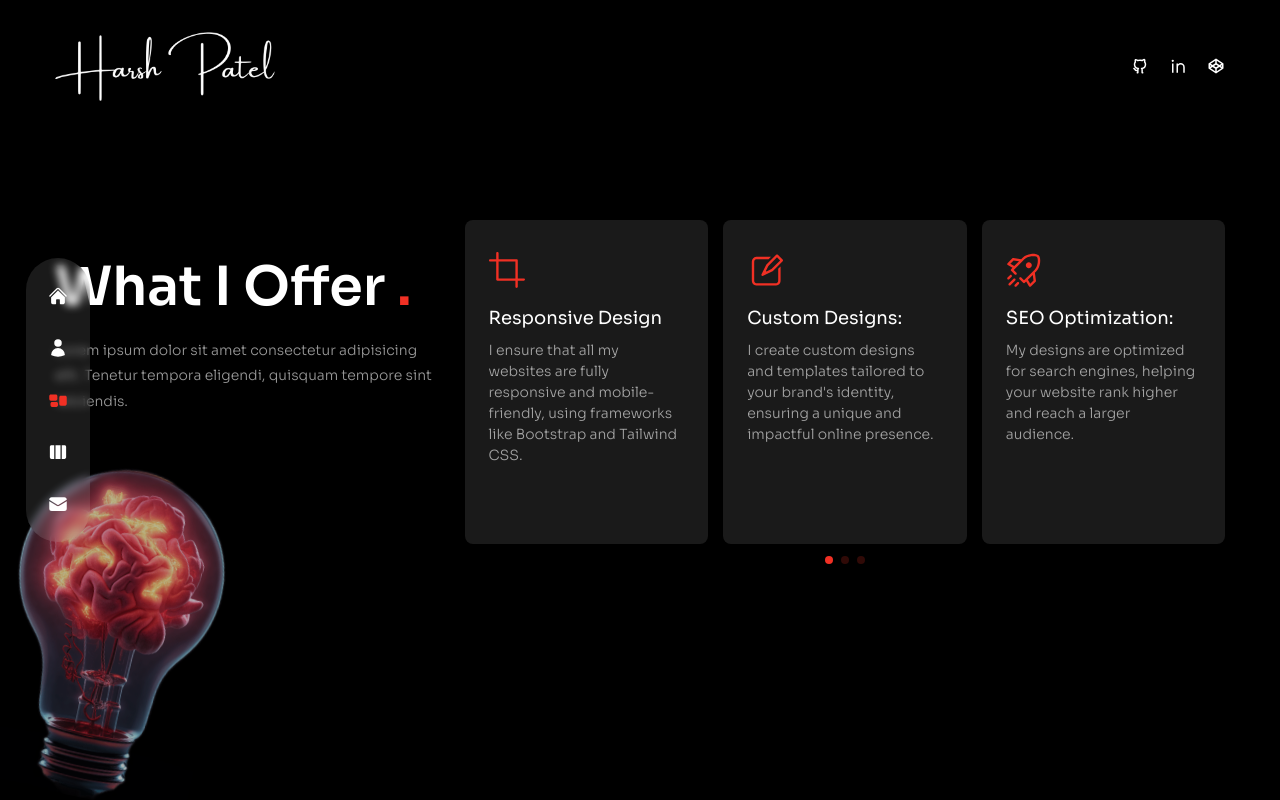
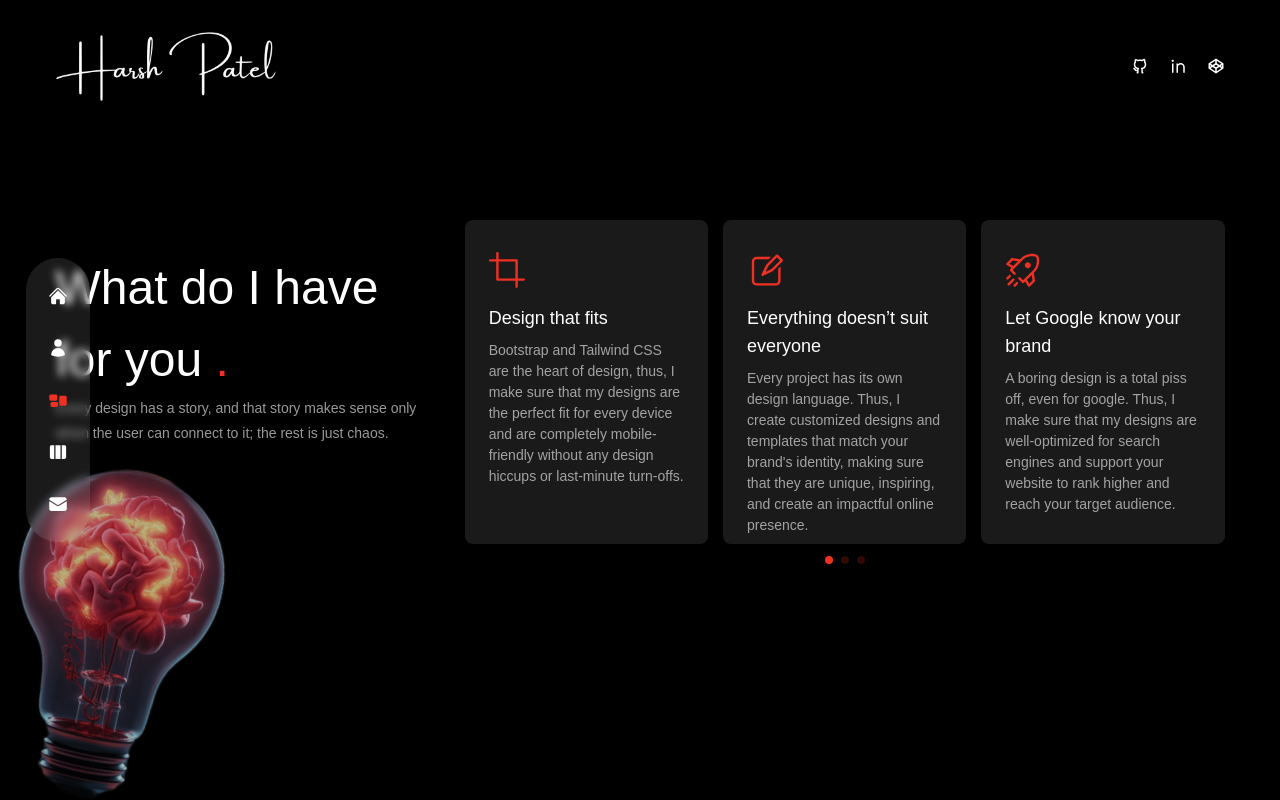
Before and after one commit to harsh4477/new-modern-portfolio, a Next.js app: page /services in a window 1280 px wide. Built offline with nearby package versions, Linux system fonts and the light colour scheme.

Commit message:
content change

```diff
--- a/components/Layout.jsx
+++ b/components/Layout.jsx
@@ -1,20 +1,18 @@
-import { Sora } from "next/font/google";
+// import { Sora } from "next/font/google";
 import Head from "next/head";
 import Header from "../components/Header";
 import Nav from "../components/Nav";
 
-// setup font
-const sora = Sora({
-  subsets: ["latin"],
-  variable: "--font-sora",
-  weight: ["100", "200", "300", "400", "500", "600", "700", "800"],
-});
+// // setup font
+// const sora = Sora({
+//   subsets: ["latin"],
+//   variable: "--font-sora",
+//   weight: ["100", "200", "300", "400", "500", "600", "700", "800"],
+// });
 
 const Layout = ({ children }) => {
   return (
-    <main
-      className={`page bg-site text-white bg-cover bg-no-repeat ${sora.variable} font-sora relative`}
-    >
+    <main className={`page bg-site text-white bg-cover bg-no-repeat relative`}>
       <Head>
         <title>HarshPatel | Portfolio</title>
         <meta name="description" content="" />
--- a/components/Nav.jsx
+++ b/components/Nav.jsx
@@ -12,10 +12,10 @@ import {
 
 // nav data
 export const navData = [
-  { name: "home", path: "/", Icon: HiHome },
-  { name: "about", path: "/about", Icon: HiUser },
-  { name: "What I Offer", path: "/services", Icon: HiRectangleGroup },
-  { name: "work", path: "/work", Icon: HiViewColumns },
+  { name: "Home", path: "/", Icon: HiHome },
+  { name: "About", path: "/about", Icon: HiUser },
+  { name: "Services", path: "/services", Icon: HiRectangleGroup },
+  { name: "Work", path: "/work", Icon: HiViewColumns },
   {
     name: "contact",
     path: "/contact",
--- a/components/ServiceSlider.jsx
+++ b/components/ServiceSlider.jsx
@@ -18,33 +18,33 @@ import "swiper/css/pagination";
 const serviceData = [
   {
     Icon: RxCrop,
-    title: "Responsive Design",
+    title: "Design that fits",
     description:
-      "I ensure that all my websites are fully responsive and mobile-friendly, using frameworks like Bootstrap and Tailwind CSS.",
+      "Bootstrap and Tailwind CSS are the heart of design, thus, I make sure that my designs are the perfect fit for every device and are completely mobile-friendly without any design hiccups or last-minute turn-offs.",
   },
   {
     Icon: RxPencil2,
-    title: "Custom Designs:",
+    title: "Everything doesn’t suit everyone",
     description:
-      "I create custom designs and templates tailored to your brand's identity, ensuring a unique and impactful online presence.",
+      "Every project has its own design language. Thus, I create customized designs and templates that match your brand's identity, making sure that they are unique, inspiring, and create an impactful online presence.",
   },
   {
     Icon: RxRocket,
-    title: "SEO Optimization:",
+    title: "Let Google know your brand",
     description:
-      "My designs are optimized for search engines, helping your website rank higher and reach a larger audience.",
+      "A boring design is a total piss off, even for google. Thus, I make sure that my designs are well-optimized for search engines and support your website to rank higher and reach your target audience.",
   },
   {
     Icon: RxClock,
-    title: "Fast Turnaround:",
+    title: "Get yourself running in no time",
     description:
-      "I deliver high-quality work quickly, so your website is up and running in no time.",
+      "A designer is never off duty. I understand how important it is for your brand to fix design issues. Thus, I make sure that the high-quality work is delivered to you in no time.",
   },
   {
     Icon: RxFileText,
-    title: "Project Management:",
+    title: "Perfection is the key",
     description:
-      "From start to finish, I manage your project with regular communication and updates to ensure your vision is brought to life.",
+      "From planning to execution, I make sure that your dream project is accomplished on time with proper communication, documentation, and collaboration, well-suited for your target audience.",
   },
 ];
 
--- a/pages/about/index.jsx
+++ b/pages/about/index.jsx
@@ -83,10 +83,10 @@ const About = () => {
             initial="hidden"
             animate="show"
             exit="hidden"
-            className="h2"
+            className="text-5xl leading-normal"
           >
-            Captivating <span className="text-accent">stories</span> birth
-            magnificent designs.
+            Where words fail <span className="text-accent">Your design</span>{" "}
+            Outshines
           </motion.h2>
           <motion.p
             variants={fadeIn("right", 0.4)}
@@ -94,9 +94,12 @@ const About = () => {
             animate="show"
             className="max-w-[500px] mx-auto xl:mx-0 mb-6 xl:mb-12 px-2 xl:px-0"
           >
-            10 years ago, I begin freelancing as a developer. Since then, I've
-            done remote work for agencies, consulted for startups, and
-            collabrated on digital products for business and consumer use.
+            Design is the creative edge that speaks volumes for your brand. A
+            decade ago, when I started this journey, all I had was vision and a
+            dedication to building brands that not only appear but also reflect
+            your core values, unique selling point, and experience. Throughout
+            this journey, I have worked end-to-end, from shaping a brand to
+            nurturing it.
           </motion.p>
           <motion.div
             variants={fadeIn("right", 0.6)}
--- a/pages/contact/index.jsx
+++ b/pages/contact/index.jsx
@@ -69,10 +69,20 @@ const Contact = () => {
             initial="hidden"
             animate="show"
             exit="hidden"
-            className="h2 text-center mb-12"
+            className="text-5xl text-center leading-normal mb-12"
           >
-            Let's <span className="text-accent">connect.</span>
+            Discuss your next
+            <br /> <span className="text-accent">Dream Project</span>
           </motion.h2>
+          {/* <motion.p
+            variants={fadeIn("up", 0.3)}
+            initial="hidden"
+            animate="show"
+            exit="hidden"
+            className="mb-10 xl:mb-16 z-50 text-center"
+          >
+            Discuss your next dream project
+          </motion.p> */}
           <motion.div
             variants={fadeIn("up", 0.4)}
             initial="hidden"
--- a/pages/index.jsx
+++ b/pages/index.jsx
@@ -19,10 +19,11 @@ const Home = () => {
               initial="hidden"
               animate="show"
               exit="hidden"
-              className="h1 z-50"
+              className="h1 z-50 mb-3"
             >
-              Transforming Ideas <br /> Into{" "}
-              <span className="text-accent">Digital Reality</span>
+              Your Ideas,
+              {/* <br />  */}
+              <span className="text-accent"> My Creativity</span>
             </motion.h1>
 
             {/* subtitle */}
@@ -33,10 +34,10 @@ const Home = () => {
               exit="hidden"
               className="max-w-sm xl:max-w-xl mx-auto xl:mx-0 mb-10 xl:mb-16 z-50"
             >
-              Lorem ipsum dolor sit amet consectetur, adipisicing elit.
-              Voluptate, exercitationem harum, quia nulla temporibus deleniti
-              libero veniam vero beatae numquam ducimus illum ab similique ipsam
-              tempore fugit quod laudantium debitis.
+              Making the user experience better, one screen at a time. Blending
+              stories with futuristic designs since 2014. Product designer and
+              developer keen to transform your brand with user-friendly,
+              intuitive, unique, and eye-catching designs.
             </motion.p>
 
             {/* btn */}
--- a/pages/services/index.jsx
+++ b/pages/services/index.jsx
@@ -19,9 +19,9 @@ const Services = () => {
               initial="hidden"
               animate="show"
               exit="hidden"
-              className="h2 xl:mt-8"
+              className="text-5xl leading-normal xl:mt-8"
             >
-              What I Offer <span className="text-accent">.</span>
+              What do I have for you <span className="text-accent">.</span>
             </motion.h2>
             <motion.p
               variants={fadeIn("up", 0.4)}
@@ -30,8 +30,8 @@ const Services = () => {
               exit="hidden"
               className="mb-4 max-w-[400px] mx-auto lg:mx-0"
             >
-              Lorem ipsum dolor sit amet consectetur adipisicing elit. Tenetur
-              tempora eligendi, quisquam tempore sint reiciendis.
+              Every design has a story, and that story makes sense only when the
+              user can connect to it; the rest is just chaos.
             </motion.p>
           </div>
 
--- a/pages/work/index.jsx
+++ b/pages/work/index.jsx
@@ -18,9 +18,10 @@ const Work = () => {
               initial="hidden"
               animate="show"
               exit="hidden"
-              className="h2 xl:mt-12"
+              className="text-5xl leading-normal xl:mt-12"
             >
-              My work <span className="text-accent">.</span>
+              A sneak peek into my designs
+              <span className="text-accent">.</span>
             </motion.h2>
             <motion.p
               variants={fadeIn("up", 0.4)}
@@ -29,8 +30,7 @@ const Work = () => {
               exit="hidden"
               className="mb-4 max-w-[400px] mx-auto lg:mx-0 pl-0 lg:pl-11 xl:pl-0"
             >
-              Lorem ipsum dolor sit amet consectetur adipisicing elit. Tenetur
-              tempora eligendi, quisquam tempore sint reiciendis.
+              Browse my favourite creations.
             </motion.p>
           </div>
 
--- a/styles/globals.css
+++ b/styles/globals.css
@@ -1,6 +1,7 @@
 @tailwind base;
 @tailwind components;
 @tailwind utilities;
+@import url("https://fonts.googleapis.com/css2?family=National+Park:wght@200..800&display=swap");
 
 .translate-z-0 {
   transform: translateZ(0px);
@@ -21,12 +22,13 @@
 @layer base {
   body {
     @apply bg-secondary overflow-hidden leading-relaxed;
+    font-family: "National Park", sans-serif;
   }
   .page {
     @apply w-full h-screen overflow-hidden;
   }
   .h1 {
-    @apply text-[30px] leading-tight md:text-[60px] md:leading-[1.3] mb-8 font-semibold;
+    @apply text-[30px] leading-tight md:text-[55px] md:leading-[1.3] mb-8 font-semibold;
   }
   .h2 {
     @apply text-[25px] leading-tight md:text-[54px] md:leading-[1.3] mb-4 font-semibold;
--- a/tailwind.config.js
+++ b/tailwind.config.js
@@ -1,4 +1,5 @@
 /** @type {import('tailwindcss').Config} */
+
 module.exports = {
   content: [
     "./app/**/*.{js,ts,jsx,tsx,mdx}",
@@ -17,8 +18,8 @@ module.exports = {
     screens: {
       sm: "640px",
       md: "768px",
-      lg: "960px",
-      xl: "1200px",
+      lg: "991px",
+      xl: "1199px",
     },
     extend: {
       colors: {
@@ -35,10 +36,10 @@ module.exports = {
       animation: {
         "spin-slow": "spin 6s linear infinite",
       },
-      fontFamily: {
-        poppins: [`var(--font-poppins)`, "sans-serif"],
-        sora: [`var(--font-sora)`, "sans-serif"],
-      },
+      // fontFamily: {
+      //   poppins: [`var(--font-poppins)`, "sans-serif"],
+      //   sora: [`var(--font-sora)`, "sans-serif"],
+      // },
     },
   },
   container: {
```
Also changed, not shown: components/Socials.jsx (+1 -7 lines).
